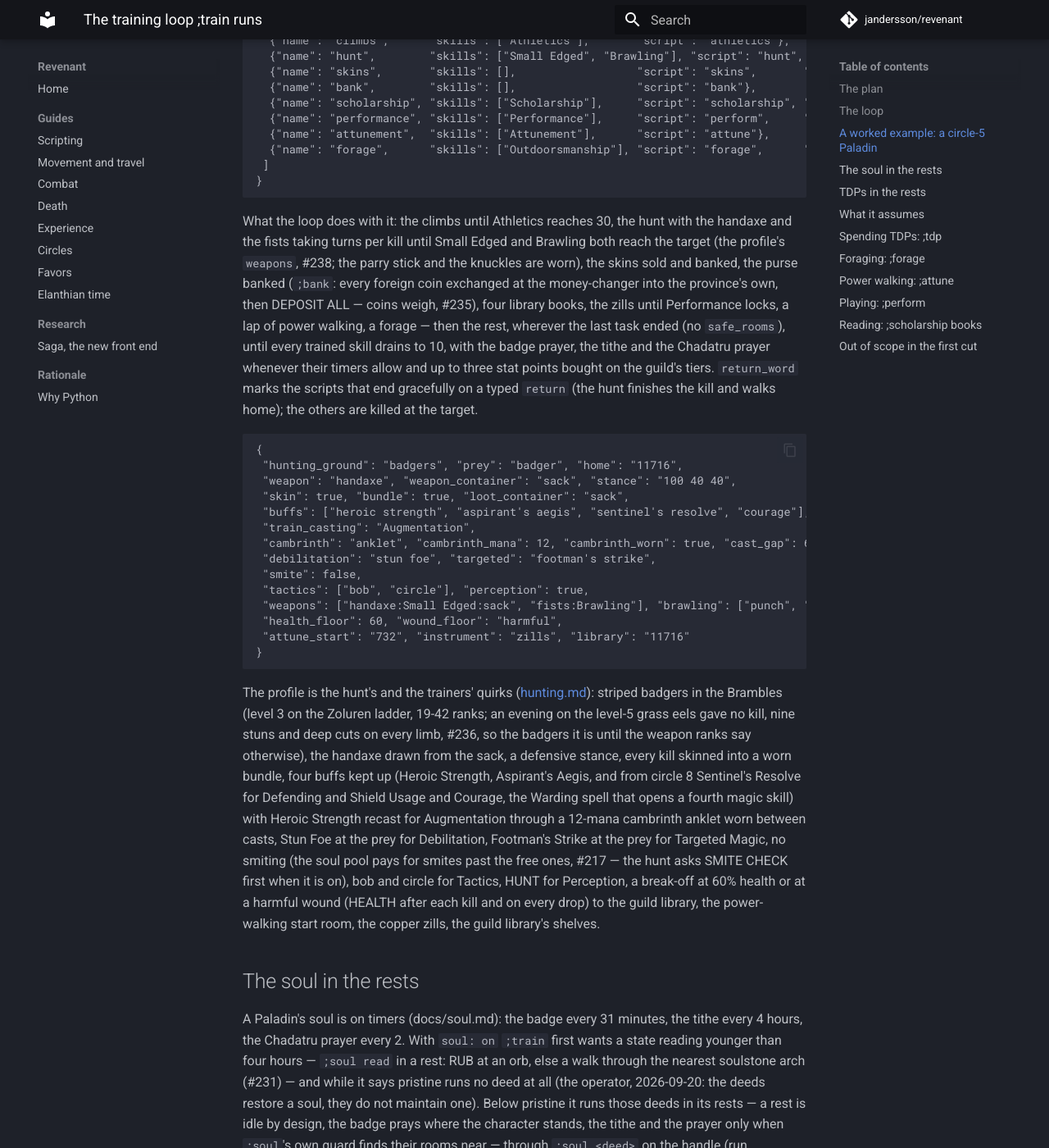
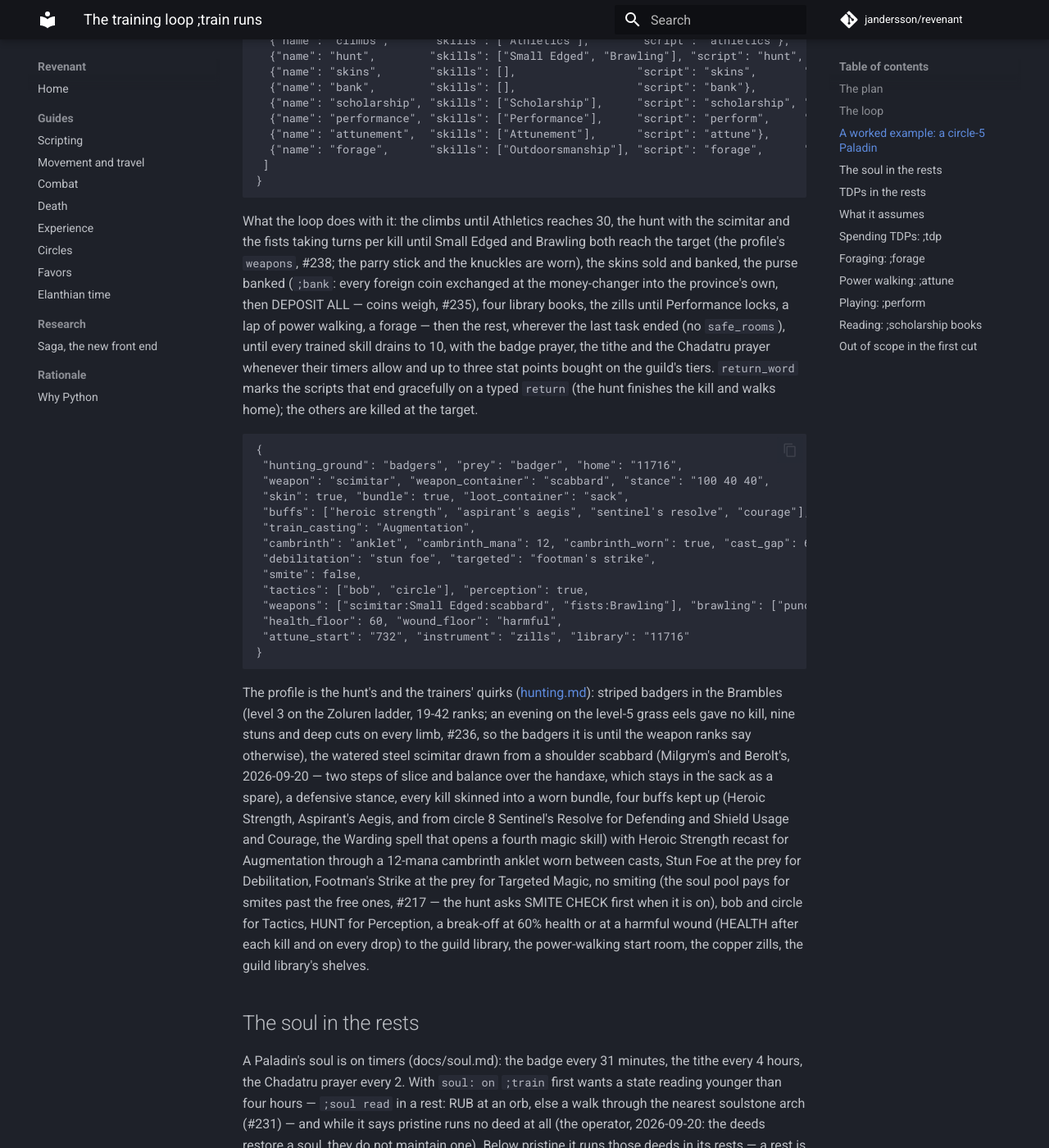
Before and after one commit to jandersson/revenant, an MkDocs documentation site: the page built from docs/training.md, in a window 1280 px wide and 1400 px high, scrolled down 2964 px. Shown: the whole window at 82% size. Built offline with MkDocs 1.6.1 and Material for MkDocs 9.7.7, drawn with Linux system fonts in a browser that asks for light colours; comment, search, counter and statistics services are not loaded.

Commit message:
docs(training): the worked profile fights with a scimitar from a shoulder scabbard
Milgrym's watered steel scimitar (562 copper Kronars) replaces the
handaxe in the example: two steps of slice and balance over it on the
wiki's appraisal scale, the same Small Edged skill; a tooled leather
scabbard from Berolt's (343) is its container, the axe a spare in the
sack.

Co-Authored-By: Claude Fable 5.1 <noreply@anthropic.com>

````diff
--- a/docs/training.md
+++ b/docs/training.md
@@ -109,12 +109,12 @@ Lanival's files as they stand on 2026-09-20, the shapes every other character's
 }
 ```
 
-What the loop does with it: the climbs until Athletics reaches 30, the hunt with the handaxe and the fists taking turns per kill until Small Edged and Brawling both reach the target (the profile's `weapons`, #238; the parry stick and the knuckles are worn), the skins sold and banked, the purse banked (`;bank`: every foreign coin exchanged at the money-changer into the province's own, then DEPOSIT ALL — coins weigh, #235), four library books, the zills until Performance locks, a lap of power walking, a forage — then the rest, wherever the last task ended (no `safe_rooms`), until every trained skill drains to 10, with the badge prayer, the tithe and the Chadatru prayer whenever their timers allow and up to three stat points bought on the guild's tiers. `return_word` marks the scripts that end gracefully on a typed `return` (the hunt finishes the kill and walks home); the others are killed at the target.
+What the loop does with it: the climbs until Athletics reaches 30, the hunt with the scimitar and the fists taking turns per kill until Small Edged and Brawling both reach the target (the profile's `weapons`, #238; the parry stick and the knuckles are worn), the skins sold and banked, the purse banked (`;bank`: every foreign coin exchanged at the money-changer into the province's own, then DEPOSIT ALL — coins weigh, #235), four library books, the zills until Performance locks, a lap of power walking, a forage — then the rest, wherever the last task ended (no `safe_rooms`), until every trained skill drains to 10, with the badge prayer, the tithe and the Chadatru prayer whenever their timers allow and up to three stat points bought on the guild's tiers. `return_word` marks the scripts that end gracefully on a typed `return` (the hunt finishes the kill and walks home); the others are killed at the target.
 
 ```json
 {
  "hunting_ground": "badgers", "prey": "badger", "home": "11716",
- "weapon": "handaxe", "weapon_container": "sack", "stance": "100 40 40",
+ "weapon": "scimitar", "weapon_container": "scabbard", "stance": "100 40 40",
  "skin": true, "bundle": true, "loot_container": "sack",
  "buffs": ["heroic strength", "aspirant's aegis", "sentinel's resolve", "courage"],
  "train_casting": "Augmentation",
@@ -122,13 +122,13 @@ What the loop does with it: the climbs until Athletics reaches 30, the hunt with
  "debilitation": "stun foe", "targeted": "footman's strike",
  "smite": false,
  "tactics": ["bob", "circle"], "perception": true,
- "weapons": ["handaxe:Small Edged:sack", "fists:Brawling"], "brawling": ["punch", "kick", "elbow"],
+ "weapons": ["scimitar:Small Edged:scabbard", "fists:Brawling"], "brawling": ["punch", "kick", "elbow"],
  "health_floor": 60, "wound_floor": "harmful",
  "attune_start": "732", "instrument": "zills", "library": "11716"
 }
 ```
 
-The profile is the hunt's and the trainers' quirks ([hunting.md](hunting.md)): striped badgers in the Brambles (level 3 on the Zoluren ladder, 19-42 ranks; an evening on the level-5 grass eels gave no kill, nine stuns and deep cuts on every limb, #236, so the badgers it is until the weapon ranks say otherwise), the handaxe drawn from the sack, a defensive stance, every kill skinned into a worn bundle, four buffs kept up (Heroic Strength, Aspirant's Aegis, and from circle 8 Sentinel's Resolve for Defending and Shield Usage and Courage, the Warding spell that opens a fourth magic skill) with Heroic Strength recast for Augmentation through a 12-mana cambrinth anklet worn between casts, Stun Foe at the prey for Debilitation, Footman's Strike at the prey for Targeted Magic, no smiting (the soul pool pays for smites past the free ones, #217 — the hunt asks SMITE CHECK first when it is on), bob and circle for Tactics, HUNT for Perception, a break-off at 60% health or at a harmful wound (HEALTH after each kill and on every drop) to the guild library, the power-walking start room, the copper zills, the guild library's shelves.
+The profile is the hunt's and the trainers' quirks ([hunting.md](hunting.md)): striped badgers in the Brambles (level 3 on the Zoluren ladder, 19-42 ranks; an evening on the level-5 grass eels gave no kill, nine stuns and deep cuts on every limb, #236, so the badgers it is until the weapon ranks say otherwise), the watered steel scimitar drawn from a shoulder scabbard (Milgrym's and Berolt's, 2026-09-20 — two steps of slice and balance over the handaxe, which stays in the sack as a spare), a defensive stance, every kill skinned into a worn bundle, four buffs kept up (Heroic Strength, Aspirant's Aegis, and from circle 8 Sentinel's Resolve for Defending and Shield Usage and Courage, the Warding spell that opens a fourth magic skill) with Heroic Strength recast for Augmentation through a 12-mana cambrinth anklet worn between casts, Stun Foe at the prey for Debilitation, Footman's Strike at the prey for Targeted Magic, no smiting (the soul pool pays for smites past the free ones, #217 — the hunt asks SMITE CHECK first when it is on), bob and circle for Tactics, HUNT for Perception, a break-off at 60% health or at a harmful wound (HEALTH after each kill and on every drop) to the guild library, the power-walking start room, the copper zills, the guild library's shelves.
 
 ## The soul in the rests
 
````
